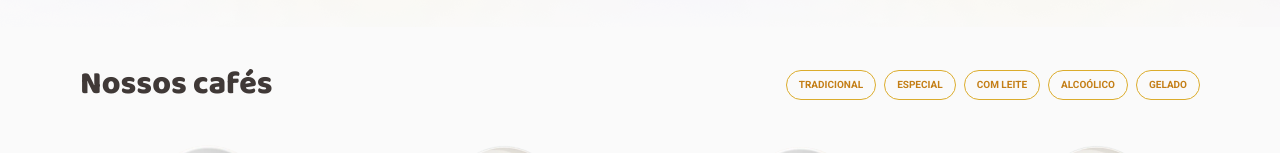
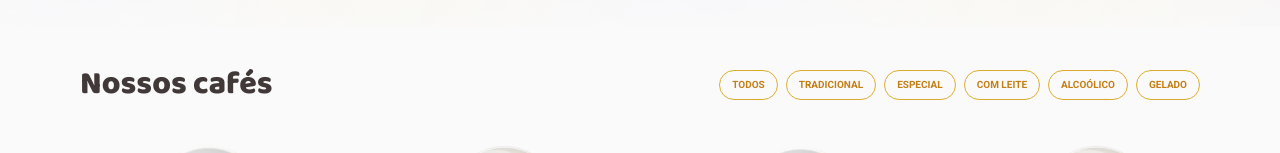
Before and after one commit to andreviapiana/CoffeeDelivery, a React (Vite) app: page / in a window 1280 px wide. Shown: the part 625-778 px from the top of the page. Built offline with nearby package versions, Linux system fonts and the light colour scheme.

Commit message:
feat: Criação e Lógica do Seletor de Filtragem

```diff
--- a/data/products.ts
+++ b/data/products.ts
@@ -2,7 +2,8 @@
 export const products = [
   {
     id: 1,
-    tags: ['tradicional'],
+    tags: ['Tradicional'],
+    tagsFilter: ['Todos', 'Tradicional'],
     name: 'Expresso Tradicional',
     description: 'O tradicional café feito com água quente e grãos moídos',
     photo: 'tradicional.png',
@@ -10,7 +11,8 @@ export const products = [
   },
   {
     id: 2,
-    tags: ['tradicional'],
+    tags: ['Tradicional'],
+    tagsFilter: ['Todos', 'Tradicional'],
     name: 'Expresso Americano',
     description: 'Expresso diluído, menos intenso que o tradicional',
     photo: 'americano.png',
@@ -18,7 +20,8 @@ export const products = [
   },
   {
     id: 3,
-    tags: ['tradicional'],
+    tags: ['Tradicional'],
+    tagsFilter: ['Todos', 'Tradicional'],
     name: 'Expresso Cremoso',
     description: 'Café expresso tradicional com espuma cremosa',
     photo: 'cremoso.png',
@@ -26,7 +29,8 @@ export const products = [
   },
   {
     id: 4,
-    tags: ['tradicional', 'gelado'],
+    tags: ['Tradicional', 'Gelado'],
+    tagsFilter: ['Todos', 'Tradicional', 'Gelado'],
     name: 'Expresso Gelado',
     description: 'Bebida preparada com café expresso e cubos de gelo',
     photo: 'gelado.png',
@@ -34,7 +38,8 @@ export const products = [
   },
   {
     id: 5,
-    tags: ['tradicional', 'com leite'],
+    tags: ['Tradicional', 'Com leite'],
+    tagsFilter: ['Todos', 'Tradicional', 'Com leite'],
     name: 'Café com Leite',
     description: 'Meio a meio de expresso tradicional com leite vaporizado',
     photo: 'leite.png',
@@ -42,7 +47,8 @@ export const products = [
   },
   {
     id: 6,
-    tags: ['tradicional', 'com leite'],
+    tags: ['Tradicional', 'Com leite'],
+    tagsFilter: ['Todos', 'Tradicional', 'Com leite'],
     name: 'Latte',
     description:
       'Uma dose de café expresso com o dobro de leite e espuma cremosa',
@@ -51,7 +57,8 @@ export const products = [
   },
   {
     id: 7,
-    tags: ['tradicional', 'com leite'],
+    tags: ['Tradicional', 'Com leite'],
+    tagsFilter: ['Todos', 'Tradicional', 'Com leite'],
     name: 'Capuccino',
     description:
       'Bebida com canela feita de doses iguais de café, leite e espuma',
@@ -60,7 +67,8 @@ export const products = [
   },
   {
     id: 8,
-    tags: ['tradicional', 'com leite'],
+    tags: ['Tradicional', 'Com leite'],
+    tagsFilter: ['Todos', 'Tradicional', 'Com leite'],
     name: 'Macchiato',
     description:
       'Café expresso misturado com um pouco de leite quente e espuma',
@@ -69,7 +77,8 @@ export const products = [
   },
   {
     id: 9,
-    tags: ['tradicional', 'com leite'],
+    tags: ['Tradicional', 'Com leite'],
+    tagsFilter: ['Todos', 'Tradicional', 'Com leite'],
     name: 'Mocaccino',
     description: 'Café expresso com calda de chocolate, pouco leite e espuma',
     photo: 'mocaccino.png',
@@ -77,7 +86,8 @@ export const products = [
   },
   {
     id: 10,
-    tags: ['especial', 'com leite'],
+    tags: ['Especial', 'Com leite'],
+    tagsFilter: ['Todos', 'Especial', 'Com leite'],
     name: 'Chocolate Quente',
     description: 'Bebida feita com chocolate dissolvido no leite quente e café',
     photo: 'chocolate.png',
@@ -85,7 +95,8 @@ export const products = [
   },
   {
     id: 11,
-    tags: ['especial', 'alcoólico', 'gelado'],
+    tags: ['Especial', 'Alcoólico', 'Gelado'],
+    tagsFilter: ['Todos', 'Especial', 'Alcoólico', 'Gelado'],
     name: 'Cubano',
     description:
       'Drink gelado de café expresso com rum, creme de leite e hortelã',
@@ -94,7 +105,8 @@ export const products = [
   },
   {
     id: 12,
-    tags: ['especial'],
+    tags: ['Especial'],
+    tagsFilter: ['Todos', 'Especial'],
     name: 'Havaiano',
     description: 'Bebida adocicada preparada com café e leite de coco',
     photo: 'havaiano.png',
@@ -102,7 +114,8 @@ export const products = [
   },
   {
     id: 13,
-    tags: ['especial'],
+    tags: ['Especial'],
+    tagsFilter: ['Todos', 'Especial'],
     name: 'Árabe',
     description: 'Bebida preparada com grãos de café árabe e especiarias',
     photo: 'arabe.png',
@@ -110,7 +123,8 @@ export const products = [
   },
   {
     id: 14,
-    tags: ['especial', 'alcoólico'],
+    tags: ['Especial', 'Alcoólico'],
+    tagsFilter: ['Todos', 'Especial', 'Alcoólico'],
     name: 'Irlandês',
     description: 'Bebida a base de café, uísque irlandês, açúcar e chantilly',
     photo: 'irlandes.png',
--- /dev/null
+++ b/src/pages/Home/components/CategorySelector/index.tsx
@@ -0,0 +1,21 @@
+import { PaymentMethodContainer, ContentContainer } from './styles'
+import { forwardRef, InputHTMLAttributes } from 'react'
+
+type PaymentMethodInputProps = InputHTMLAttributes<HTMLInputElement> & {
+  label: string
+}
+
+// eslint-disable-next-line react/display-name
+export const CategorySelector = forwardRef<
+  HTMLInputElement,
+  PaymentMethodInputProps
+>(({ id, label, ...props }, ref) => {
+  return (
+    <PaymentMethodContainer>
+      <input id={id} type="radio" {...props} name="paymentMethod" ref={ref} />
+      <label htmlFor={id}>
+        <ContentContainer>{label}</ContentContainer>
+      </label>
+    </PaymentMethodContainer>
+  )
+})
--- /dev/null
+++ b/src/pages/Home/components/CategorySelector/styles.ts
@@ -0,0 +1,43 @@
+import styled from 'styled-components'
+
+export const PaymentMethodContainer = styled.div`
+  input {
+    display: flex;
+
+    appearance: none;
+    visibility: hidden;
+  }
+
+  input:checked + label div {
+    background: ${(props) => props.theme['yellow-light']};
+  }
+`
+
+export const ContentContainer = styled.div`
+  display: flex;
+  align-items: center;
+
+  height: 3rem;
+  border-radius: 10rem;
+  padding: 0.6rem 1.2rem;
+  gap: 0.8rem;
+
+  background: transparent;
+  border: 1px solid ${(props) => props.theme.yellow};
+  color: ${(props) => props.theme['yellow-dark']};
+
+  font-weight: 700;
+  font-size: 1rem;
+  line-height: 1.3rem;
+  text-transform: uppercase;
+
+  cursor: pointer;
+
+  transition: 0.4s;
+
+  :hover {
+    background-color: ${(props) => props.theme['yellow-light']};
+  }
+
+  user-select: none;
+`
--- a/src/pages/Home/components/Menu/index.tsx
+++ b/src/pages/Home/components/Menu/index.tsx
@@ -1,4 +1,4 @@
-import { ButtonFilter } from '../../../../components/ButtonFilter'
+import React, { useState } from 'react'
 import { MenuCard } from '../MenuCard'
 import {
   ButtonsContainer,
@@ -8,24 +8,39 @@ import {
 } from './styles'
 
 import { products } from '../../../../../data/products'
+import { categorySelectorTypes } from '../../../../../data/selectors'
+import { CategorySelector } from '../CategorySelector'
 
 export function Menu() {
+  const [activeFilter, setActiveFilter] = useState('Todos')
+
   return (
     <MenuContainer>
       <TitleContainer>
         <h2>Nossos cafés</h2>
         <ButtonsContainer>
-          <ButtonFilter title="TRADICIONAL" />
-          <ButtonFilter title="ESPECIAL" />
-          <ButtonFilter title="COM LEITE" />
-          <ButtonFilter title="ALCOÓLICO" />
-          <ButtonFilter title="GELADO" />
+          {Object.entries(categorySelectorTypes).map(([key, { label }]) => (
+            <CategorySelector
+              key={label}
+              id={key}
+              label={label}
+              value={key}
+              onClick={(e: React.MouseEvent) => {
+                const el = e.target as HTMLElement
+                el.textContent?.toLowerCase() !== activeFilter
+                  ? setActiveFilter(label)
+                  : setActiveFilter('')
+              }}
+            />
+          ))}
         </ButtonsContainer>
       </TitleContainer>
       <CardsContainer>
-        {products.map((product) => (
-          <MenuCard key={product.id} product={product} />
-        ))}
+        {products
+          ?.filter((element) => element.tagsFilter.includes(activeFilter))
+          .map((product) => (
+            <MenuCard key={product.id} product={product} />
+          ))}
       </CardsContainer>
     </MenuContainer>
   )
```
